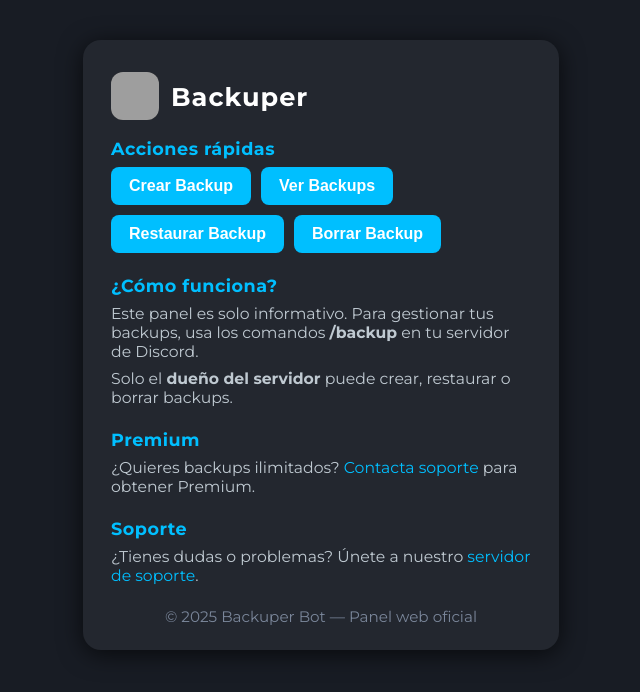
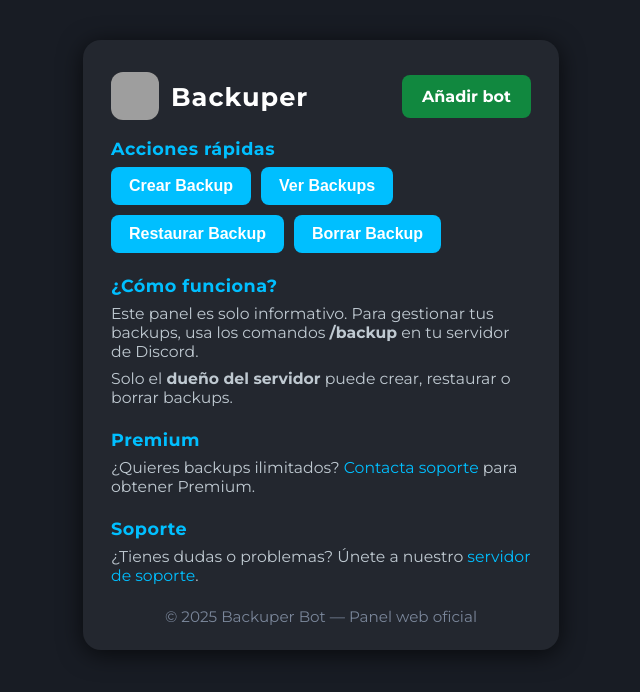
Before and after one commit to backuperbotpanel/backuperbotpanel.github.io, a plain HTML site: page index.html in a window 1280 px wide. Shown: the whole page, without its empty margins (319-959 px from the left). Drawn offline with Linux system fonts and the light colour scheme; grey boxes are pictures that could not be loaded.

Commit message:
Update index.html

```diff
--- a/index.html
+++ b/index.html
@@ -24,8 +24,14 @@
         .panel-header {
             display: flex;
             align-items: center;
+            justify-content: space-between;
             gap: 12px;
             margin-bottom: 18px;
+        }
+        .panel-header-left {
+            display: flex;
+            align-items: center;
+            gap: 12px;
         }
         .panel-header img {
             width: 48px;
@@ -38,6 +44,22 @@
             margin: 0;
             font-weight: 700;
             letter-spacing: 1px;
+        }
+        .add-bot-btn {
+            background: #11883f;
+            color: #fff;
+            border: none;
+            border-radius: 8px;
+            padding: 12px 20px;
+            font-size: 1em;
+            font-weight: 600;
+            cursor: pointer;
+            transition: background 0.3s;
+            text-decoration: none;
+            display: inline-block;
+        }
+        .add-bot-btn:hover {
+            background: #0099cc;
         }
         .panel-section {
             margin-bottom: 22px;
@@ -118,8 +140,11 @@
 <body>
     <div class="panel-container">
         <div class="panel-header">
-            <img src="https://cdn-icons-png.flaticon.com/256/3732/3732978.png" alt="Bot Avatar" onerror="this.src='https://cdn-icons-png.flaticon.com/256/3732/3732978.png">
-            <h1>Backuper <span class="premium-badge" id="premium-badge" style="display:none;">Premium</span></h1>
+            <div class="panel-header-left">
+                <img src="https://cdn-icons-png.flaticon.com/256/3732/3732978.png" alt="Bot Avatar" onerror="this.src='https://cdn-icons-png.flaticon.com/256/3732/3732978.png">
+                <h1>Backuper <span class="premium-badge" id="premium-badge" style="display:none;">Premium</span></h1>
+            </div>
+            <a class="add-bot-btn" href="https://discord.com/oauth2/authorize?client_id=1378792438172483606&permissions=8&integration_type=0&scope=bot" target="_blank">Añadir bot</a>
         </div>
         <div class="panel-section">
             <h2>Acciones rápidas</h2>
```
